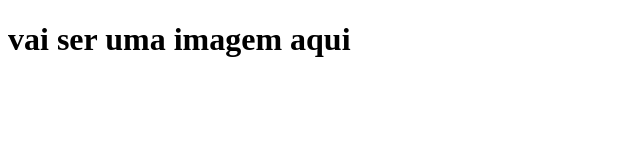
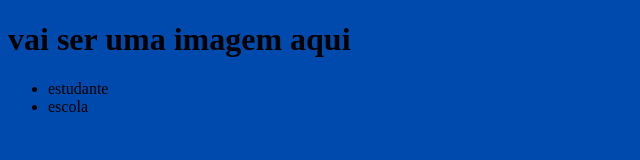
Before and after one commit to vgk47/trem-bala, a plain HTML site: page index.html in a window 1280 px wide. Shown: the whole page, without its empty margins (0-640 px from the left). Drawn offline with Linux system fonts and the light colour scheme.

Commit message:
Add files via upload

```diff
--- a/index.html
+++ b/index.html
@@ -9,5 +9,12 @@
 </head>
 <body>
   <h1>vai ser uma imagem aqui</h1>
+<ul>
+<li>estudante</li>
+<li>escola</li>
+</ul>
+</ul>
 </body>
 </html>
+<title>Document</title>
+<link rel="stylesheet" href="style.css">
```
